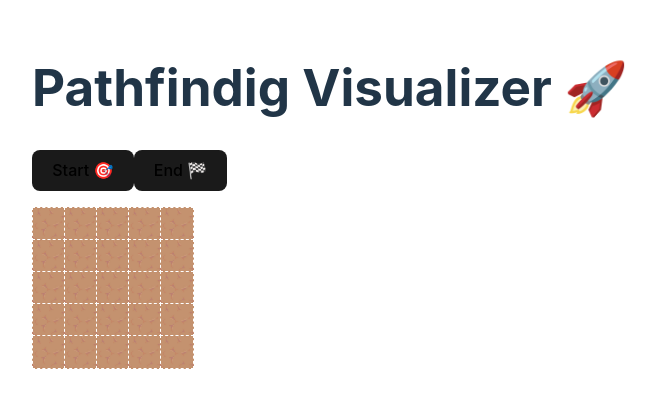
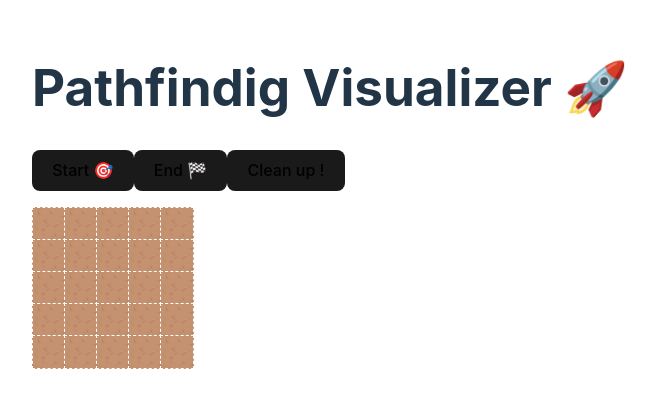
Before and after one commit to hamzaseghir/pathfinding-visualizer, a React (Vite) app: page / in a window 1280 px wide. Shown: the part 212-620 px from the top of the page, without its empty margins (310-966 px from the left). Built offline with nearby package versions, Linux system fonts and the light colour scheme.

Commit message:
bugfix start/end button + code refactoring, using Node Type for Matrix

```diff
--- a/src/components/PathfindingVisualizer.tsx
+++ b/src/components/PathfindingVisualizer.tsx
@@ -7,20 +7,35 @@ import brick from '../img/brickwall.jpg'
 import grass from '../img/grass.png';
 import flag from '../img/flag.webp'
 
+
+
 const useMatrix = () => {
-  const [matrix, setMatrix] = useState<Array<Array<number>>>([[]]);
+  const [matrix, setMatrix] = useState<Array<Array<Node>>>([[]]);
   const [startFlag, setStartFlag] = useState({state:false});
-  const [startNode, setStartNode] = useState([-1,-1])
-  const [prevStartNode, setPrevStartNode] = useState([-1,-1]);
+  const [startNode, setStartNode] = useState(-1)
+  const [prevStartNode, setPrevStartNode] = useState(-1);
   const [endFlag, setEndFlag] = useState({state:false});
-  const [endNode, setEndNode] = useState([-1,-1]);
-  const [prevEndNode, setPrevEndNode] = useState([-1,-1]);
+  const [endNode, setEndNode] = useState(-1);
+  const [prevEndNode, setPrevEndNode] = useState(-1);
   const [pressed, setPressed] = useState(false);
   const [triggered, setTriggered] = useState(false);
 
+  type Node = {
+    value:number,
+    state:number
+  }
+
   const generateMatrix = () => {
     // 28 x 75 ?
-    const arr = Array(5).fill(Array(5).fill(0));
+    const arr:Array<Array<Node>> = [];
+    let count = 0;
+    for(let i = 0 ; i < 5;i++){
+      let arri:Array<Node> = []
+      for(let j =0; j < 5; j++){
+        arri.push({value:count++, state:0})
+      }
+      arr.push(arri);
+    }
     return arr;
   };
 
@@ -30,34 +45,38 @@ const useMatrix = () => {
 
 
   useEffect(() => {
-    if(startNode[0] != -1 && prevStartNode[0] != -1
-      && JSON.stringify(prevStartNode) != JSON.stringify(startNode)
-      && JSON.stringify(prevStartNode) != JSON.stringify(endNode) )cleanUpNode(prevStartNode[0],prevStartNode[1]);
+    if(startNode != -1 && prevStartNode != -1
+      && prevStartNode != startNode
+      && prevStartNode != endNode )cleanUpNode(prevStartNode,);
   },[startNode])
 
   useEffect(() => {
-    if(endNode[0] != -1 && prevEndNode[0] != -1
-      && JSON.stringify(prevEndNode) != JSON.stringify(startNode)
-      && JSON.stringify(prevEndNode) != JSON.stringify(endNode) )cleanUpNode(prevEndNode[0],prevEndNode[1]);
+    if(endNode != -1 && prevEndNode != -1
+      && prevEndNode != startNode
+      && prevEndNode != endNode )cleanUpNode(prevEndNode);
   },[endNode])
 
   const cleanUpMatrix = () => {
+    setStartNode(-1);
+    setPrevEndNode(-1);
+    setPrevEndNode(-1);
+    setEndNode(-1);
     setMatrix(matrix.map(arr => {
-      const n:number[] = [];
+      const n:Node[] = [];
       arr.map(node => {
-        n.push(0)
+        n.push({value:node.value,state:0})
       })
       return n;
     }))
   }
 
-  const cleanUpNode = (y:number,x:number) => {
+  const cleanUpNode = (value:number) => {
     setMatrix(
       matrix.map((arr, arrayIndex) => {
-        const n:number[] = [];
+        const n:Node[] = [];
         arr.map((node, nodeIndex) => {
-          if (arrayIndex == y && nodeIndex == x) {
-            n.push(0);
+          if (node.value == value) {
+            n.push({value:node.value, state:0});
         }else{
           n.push(node);
         }
@@ -66,25 +85,33 @@ const useMatrix = () => {
   }))
 }
 
-  const updateMatrix =(y:number,x:number) =>{
+  const updateMatrix =(value:number) =>{
     const prev = startNode;
     setMatrix(
       matrix.map((arr, arrayIndex) => {
-        const n:number[] = [];
+        const n:Node[] = [];
         arr.map((node, nodeIndex) => {
-          if (arrayIndex == y && nodeIndex == x) {
+          if (node.value == value) {
             if (startFlag.state) {
-              n.push(3);
-              setPrevStartNode([startNode[0],startNode[1]])
-              setStartNode([y,x]);
+              n.push({value:node.value,state:3});
+              if(endNode == value){
+                setPrevEndNode(-1);
+                setEndNode(-1);
+              }
+              setPrevStartNode(startNode)
+              setStartNode(value);
               handleStartFlag();
             } else if (endFlag.state) {
-              n.push(4);
-              setPrevEndNode([endNode[0],endNode[1]])
-              setEndNode([y,x]);
+              n.push({value:node.value,state:4});
+              if(startNode == value){
+                setStartNode(-1);
+                setPrevStartNode(-1);
+              }
+              setPrevEndNode(endNode)
+              setEndNode(value);
               handleEndFlag();
             } else {
-              n.push(node > 2 ? 0 : (node + 1) % 3);
+              n.push({value:node.value,state:node.state > 2 ? 0 : (node.state + 1) % 3});
             }
           } else {
             n.push(node);
@@ -96,22 +123,20 @@ const useMatrix = () => {
   }
 
   const handleNodeClick = (event:BaseSyntheticEvent) => {
-    const xNode = event.currentTarget.dataset.x;
-    const yNode = event.currentTarget.dataset.y;
-    updateMatrix(yNode,xNode);
+    const value = event.currentTarget.dataset.value;
+    updateMatrix(value);
   };
 
   const handleNodeHover = (event:BaseSyntheticEvent) => {
     if(!triggered){
       setTriggered(true);
-      const xNode = event.currentTarget.dataset.x;
-      const yNode = event.currentTarget.dataset.y;
+      const value = event.currentTarget.dataset.value;
       setMatrix(
         matrix.map((arr, arrayIndex) => {
-          const n:number[] = [];
+          const n:Node[] = [];
           arr.map((node, nodeIndex) => {
-            if (arrayIndex == yNode && nodeIndex == xNode) {
-              n.push(node > 2 ? 0 : (node + 1) % 2);
+            if (node.value == value) {
+              n.push({value:node.value,state:node.state > 2 ? 0 : (node.state + 1) % 2});
           }else {
             n.push(node);
           }
@@ -140,6 +165,10 @@ const useMatrix = () => {
     return <StateButton onClick={handleEndFlag} highlighted={endFlag.state} >End 🏁</StateButton>;
   };
 
+  const CleanUpButton = () => {
+    return <StateButton onClick={cleanUpMatrix} >Clean up !</StateButton>
+  }
+
 
   const handleMouseOver = (event:BaseSyntheticEvent) => {
     if(pressed){
@@ -163,14 +192,12 @@ const useMatrix = () => {
 
   const nodeImgList = [dirt, brick, grass, water, flag]
 
-  const matrixNode = (value: number, x: number, y: number, nodeValue:number) => {
-    const nodeImg = nodeImgList[value];
+  const matrixNode = (value: number, state:number, y:number ,x:number) => {
+    const nodeImg = nodeImgList[state];
 
     return (
       <Node
-        data-x={x}
-        data-y={y}
-        data-value={nodeValue}
+        data-value={value}
         key={y + ' ' + x}
         onMouseOver={handleMouseOver}
         onMouseDown={handleMouseDown}
@@ -183,23 +210,22 @@ const useMatrix = () => {
     );
   };
 
-  const Matrix = (array: number[][]) => {
+  const Matrix = (array: Node[][]) => {
     const arr = [];
-    let nodeValue = 0;
     for (let y = 0; y < Object.keys(array).length; y++) {
       for (let x = 0; x < array[y].length; x++) {
-        arr.push(matrixNode(array[y][x], x, y, nodeValue++));
+        arr.push(matrixNode(array[y][x].value, array[y][x].state, y,x));
       }
     }
 
     return <MatrixWrapper>{arr}</MatrixWrapper>;
   };
 
-  return { Matrix, matrix, StartButton, EndButton };
+  return { Matrix, matrix, StartButton, EndButton , CleanUpButton};
 };
 
 const PathfindingVisualizer = () => {
-  const { Matrix, matrix, StartButton, EndButton } =
+  const { Matrix, matrix, StartButton, EndButton, CleanUpButton } =
     useMatrix();
 
   return (
@@ -207,6 +233,7 @@ const PathfindingVisualizer = () => {
       <h1>Pathfindig Visualizer 🚀</h1>
       <StartButton />
       <EndButton />
+      <CleanUpButton  />
       <Matrix {...matrix} />
     </>
   );
```
